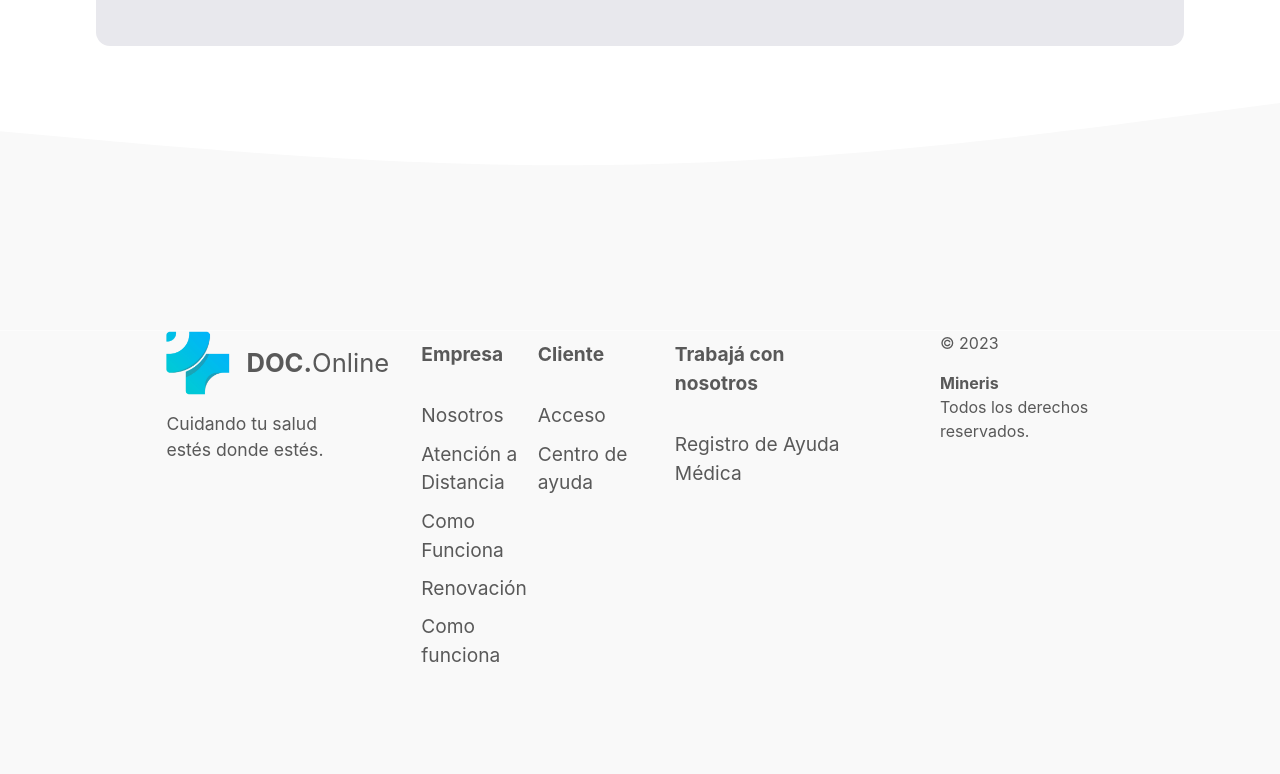
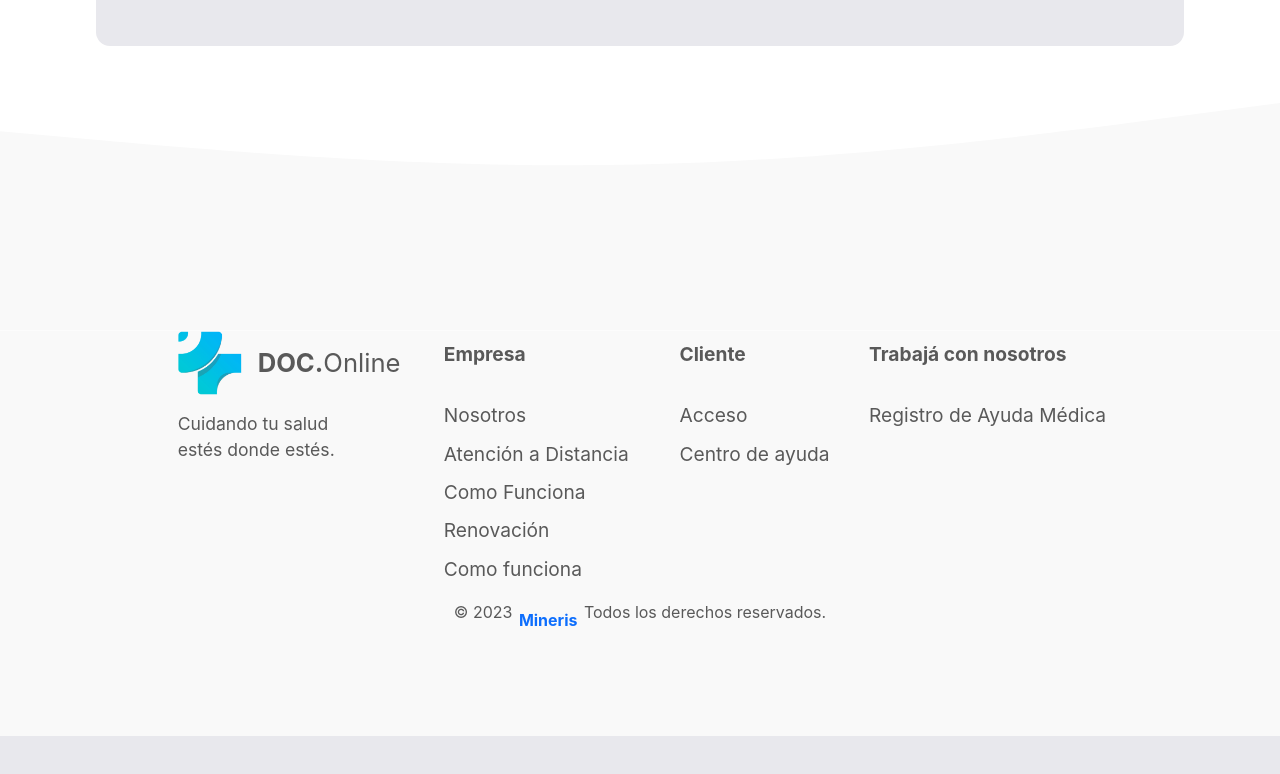
Before and after one commit to franco-buccellato/FrontDocOnlineLanding, a React (Create React App) app: page / in a window 1280 px wide. Shown: the part 10698-11472 px from the top of the page. After the commit the page ends 11434 px from the top, so only its background shows below. Built offline with nearby package versions, Linux system fonts and the light colour scheme.

Commit message:
agrego copy footer

```diff
--- a/src/components/Footer/Footer.js
+++ b/src/components/Footer/Footer.js
@@ -17,7 +17,7 @@ function Footer() {
                                 />
                                 <p><span>DOC.</span>Online</p>
                             </div>
-                            <p>Cuidando tu salud <br/> estés donde estés.</p>
+                            <p>Cuidando tu salud <br /> estés donde estés.</p>
                         </div>
                         <div className='container-segunda'>
                             <ul>
@@ -46,12 +46,11 @@ function Footer() {
                         </div>
                     </div>
                 </div>
-
-                <div>
-                    <p>© 2023</p>
-                    <a><strong>Mineris</strong></a>
-                    <p>Todos los derechos reservados.</p>
-                </div>
+            </div>
+            <div className='copy-mineris'>
+                <p>© 2023</p>
+                <a href='https://mineris.com.ar/' target='__blank'><strong>Mineris</strong></a>
+                <p>Todos los derechos reservados.</p>
             </div>
         </FooterContainer>
     );
@@ -199,5 +198,13 @@ const FooterContainer = styled.div`
         }
     }
 
+    .copy-mineris{
+        width: 100%;
+        display: flex;
+        justify-content: center;
+        align-items: center;
+        gap: .4rem;
+    }
+
 
 `
```
